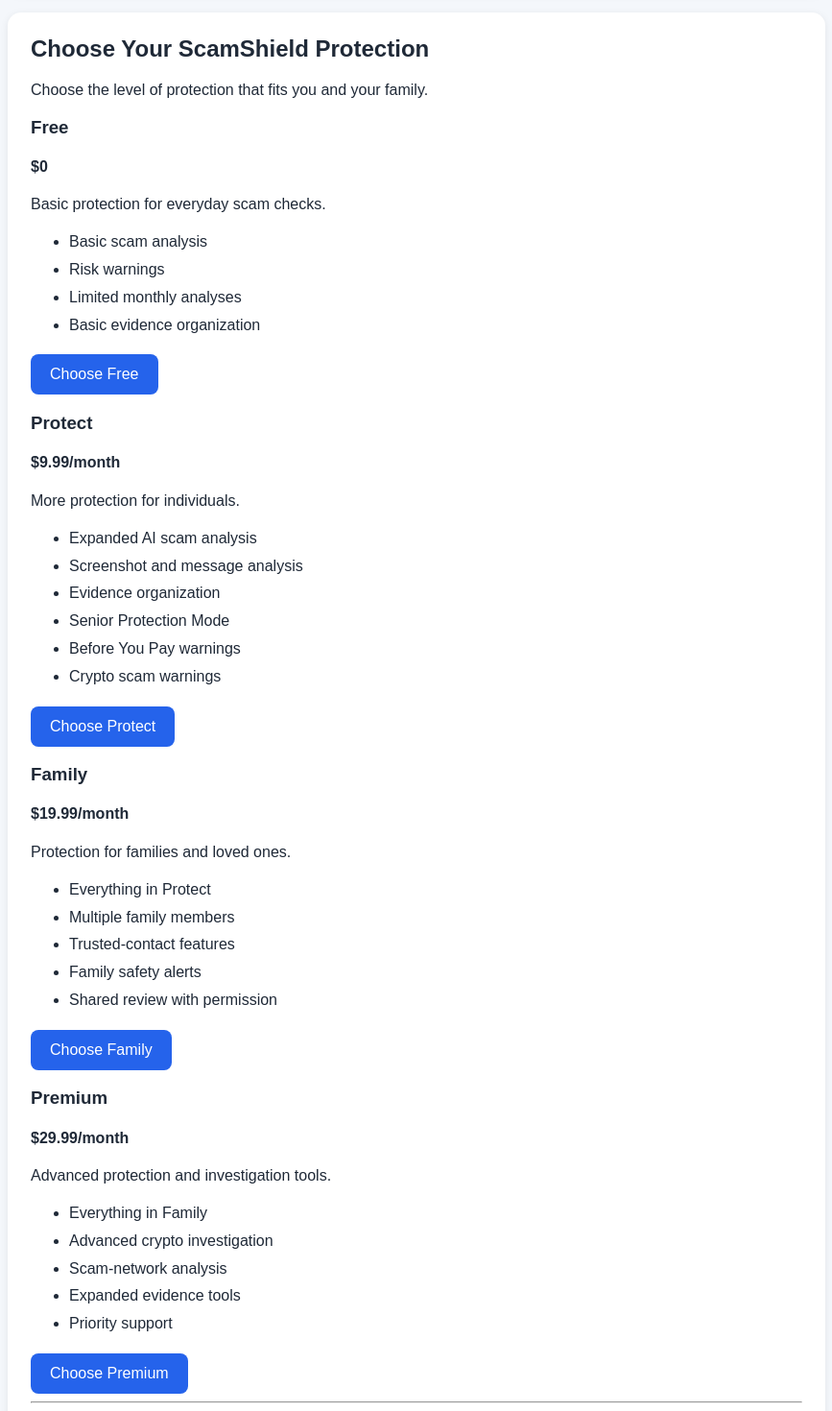
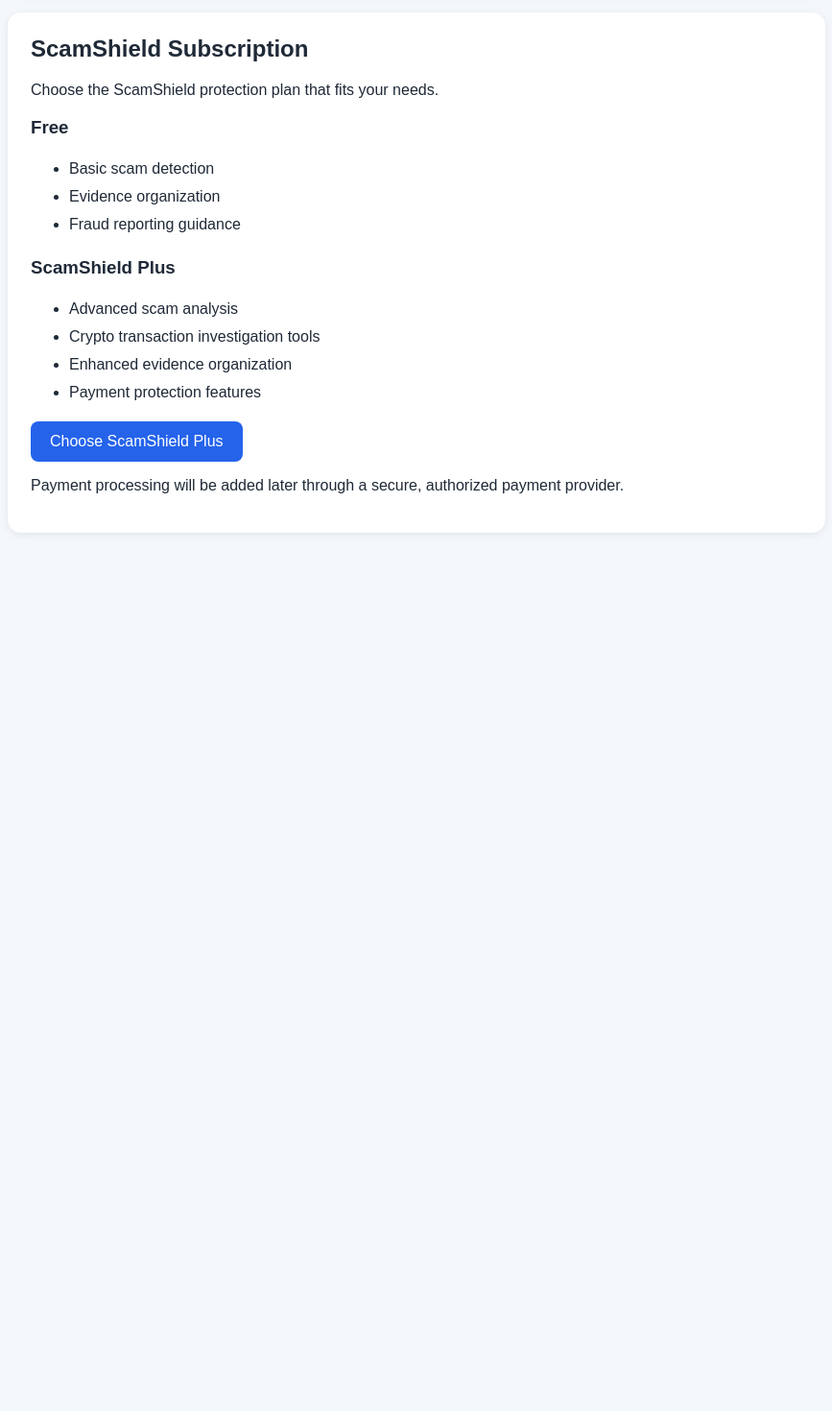
Before and after one commit to messagerangelhelper-code/ScamShield, a React (Vite) app in the folder app/: page / in a window 1280 px wide. Shown: the part 920-2390 px from the top of the page at 96% size, without its empty margins (206-1073 px from the left). After the commit the page ends 1519 px from the top, so only its background shows below. Built offline with nearby package versions, Linux system fonts and the light colour scheme.

Commit message:
Update Subscriptions.jsx

```diff
--- a/app/src/pages/Subscriptions.jsx
+++ b/app/src/pages/Subscriptions.jsx
@@ -1,95 +1,39 @@
 function Subscriptions() {
-  const plans = [
-    {
-      name: "Free",
-      price: "$0",
-      description: "Basic protection for everyday scam checks.",
-      features: [
-        "Basic scam analysis",
-        "Risk warnings",
-        "Limited monthly analyses",
-        "Basic evidence organization"
-      ]
-    },
-    {
-      name: "Protect",
-      price: "$9.99/month",
-      description: "More protection for individuals.",
-      features: [
-        "Expanded AI scam analysis",
-        "Screenshot and message analysis",
-        "Evidence organization",
-        "Senior Protection Mode",
-        "Before You Pay warnings",
-        "Crypto scam warnings"
-      ]
-    },
-    {
-      name: "Family",
-      price: "$19.99/month",
-      description: "Protection for families and loved ones.",
-      features: [
-        "Everything in Protect",
-        "Multiple family members",
-        "Trusted-contact features",
-        "Family safety alerts",
-        "Shared review with permission"
-      ]
-    },
-    {
-      name: "Premium",
-      price: "$29.99/month",
-      description: "Advanced protection and investigation tools.",
-      features: [
-        "Everything in Family",
-        "Advanced crypto investigation",
-        "Scam-network analysis",
-        "Expanded evidence tools",
-        "Priority support"
-      ]
-    }
-  ];
-
   return (
     <section>
-      <h2>Choose Your ScamShield Protection</h2>
+      <h2>ScamShield Subscription</h2>
 
       <p>
-        Choose the level of protection that fits you and your family.
+        Choose the ScamShield protection plan that fits your needs.
       </p>
 
       <div>
-        {plans.map((plan) => (
-          <article key={plan.name}>
-            <h3>{plan.name}</h3>
-            <h4>{plan.price}</h4>
-            <p>{plan.description}</p>
-
-            <ul>
-              {plan.features.map((feature) => (
-                <li key={feature}>{feature}</li>
-              ))}
-            </ul>
-
-            <button type="button">
-              Choose {plan.name}
-            </button>
-          </article>
-        ))}
+        <h3>Free</h3>
+        <ul>
+          <li>Basic scam detection</li>
+          <li>Evidence organization</li>
+          <li>Fraud reporting guidance</li>
+        </ul>
       </div>
 
-      <hr />
+      <div>
+        <h3>ScamShield Plus</h3>
+        <ul>
+          <li>Advanced scam analysis</li>
+          <li>Crypto transaction investigation tools</li>
+          <li>Enhanced evidence organization</li>
+          <li>Payment protection features</li>
+        </ul>
 
-      <h3>Business & Insurance Protection</h3>
+        <button type="button">
+          Choose ScamShield Plus
+        </button>
+      </div>
 
       <p>
-        ScamShield can provide customized protection and fraud
-        intelligence for businesses, insurers, and other organizations.
+        Payment processing will be added later through a secure,
+        authorized payment provider.
       </p>
-
-      <button type="button">
-        Contact ScamShield
-      </button>
     </section>
   );
 }
```
